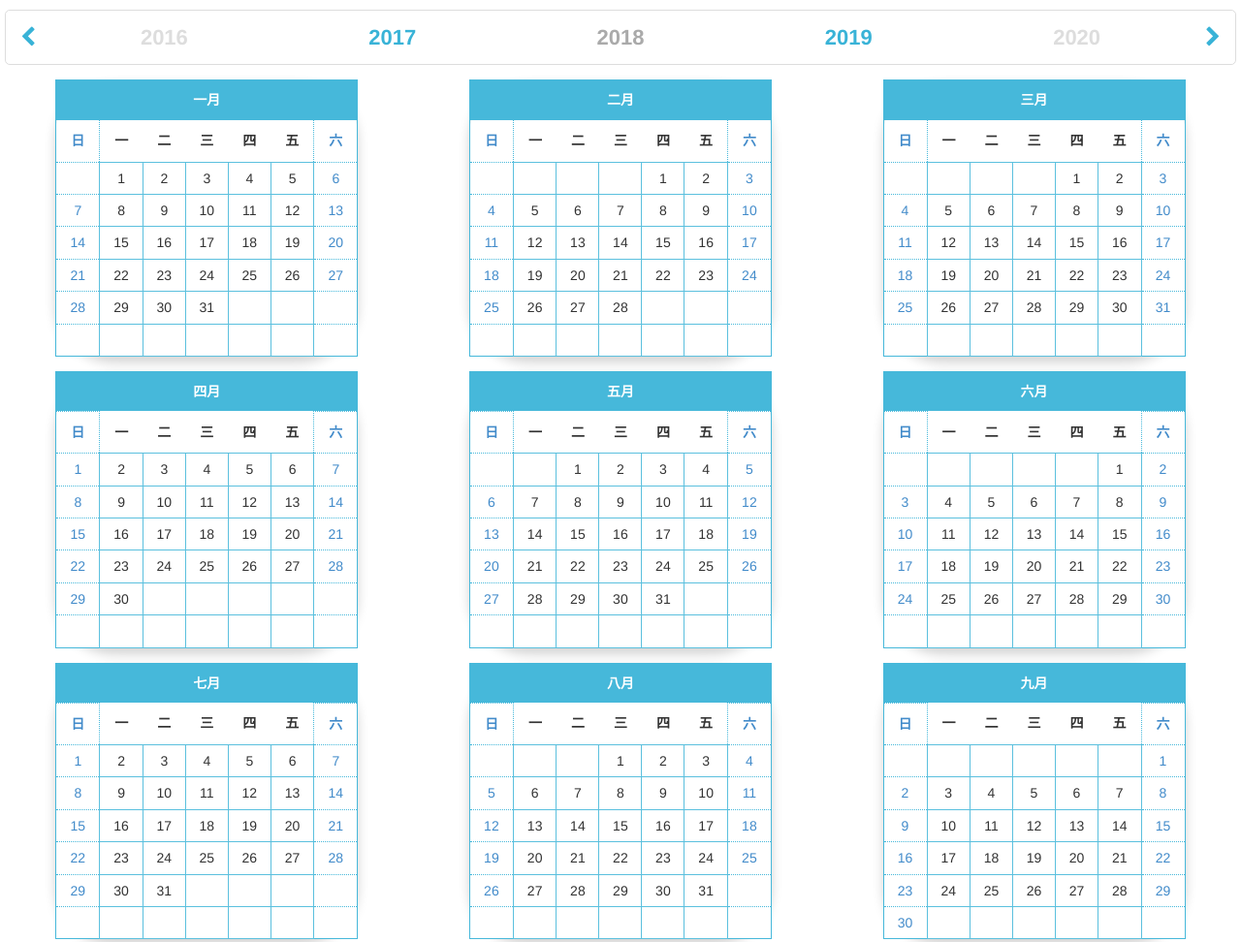
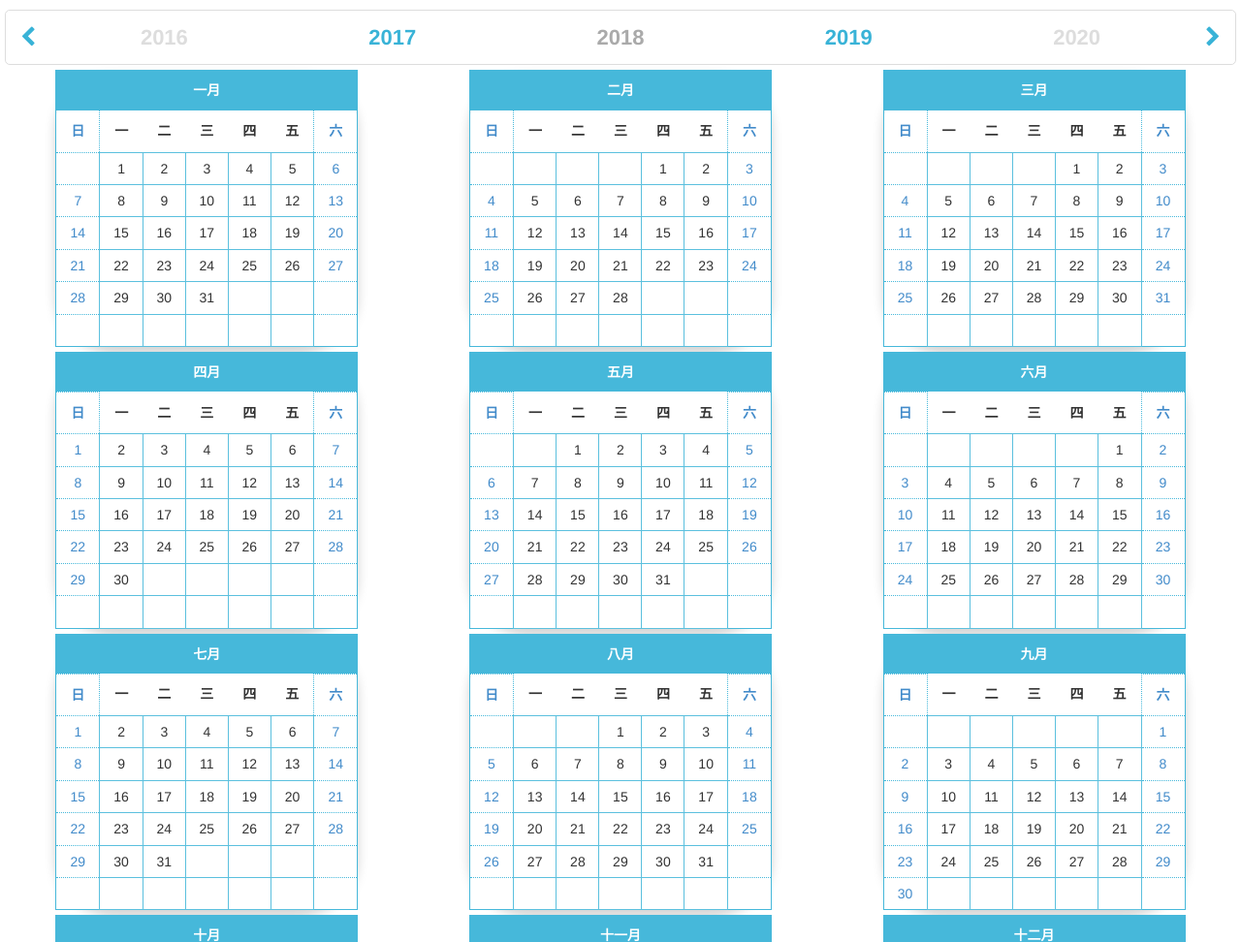
Before and after one commit to mowatermelon/up-video, a plain HTML site: page index.html in a window 1280 px wide. Shown: the top 972 px of the page at 97% size. Drawn offline with Linux system fonts and the light colour scheme; files whose address does not match are found by name.

Commit message:
perf:make all the calendar in one screen

```diff
--- a/css/calendar.css
+++ b/css/calendar.css
@@ -1,5 +1,5 @@
 /*
-!*修改日期：2017/07/10
+!*修改日期：2018/05/18
 !*修改人：WU EVA
 !*修改原因：结合实际项目重写了页面样式
 **/
@@ -14,7 +14,7 @@
 .fullYearPicker .month-container{
 	min-width: 400px;
 	float: left;
-	margin-top: 15px;
+	margin-top: 5px;
 }
 .fullYearPicker .date_clear{
 	clear: both;
```
